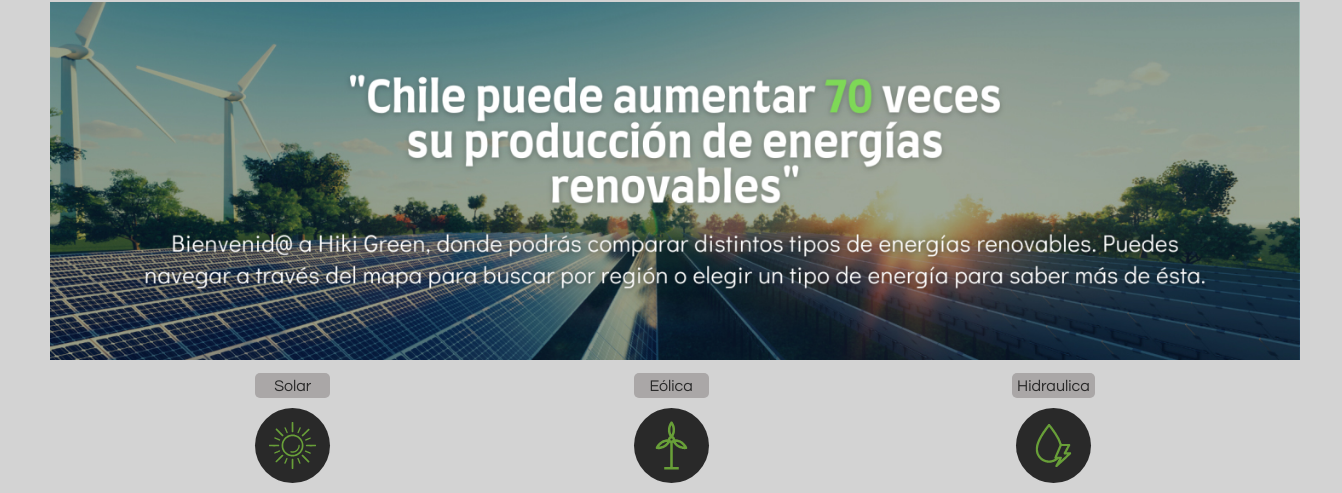
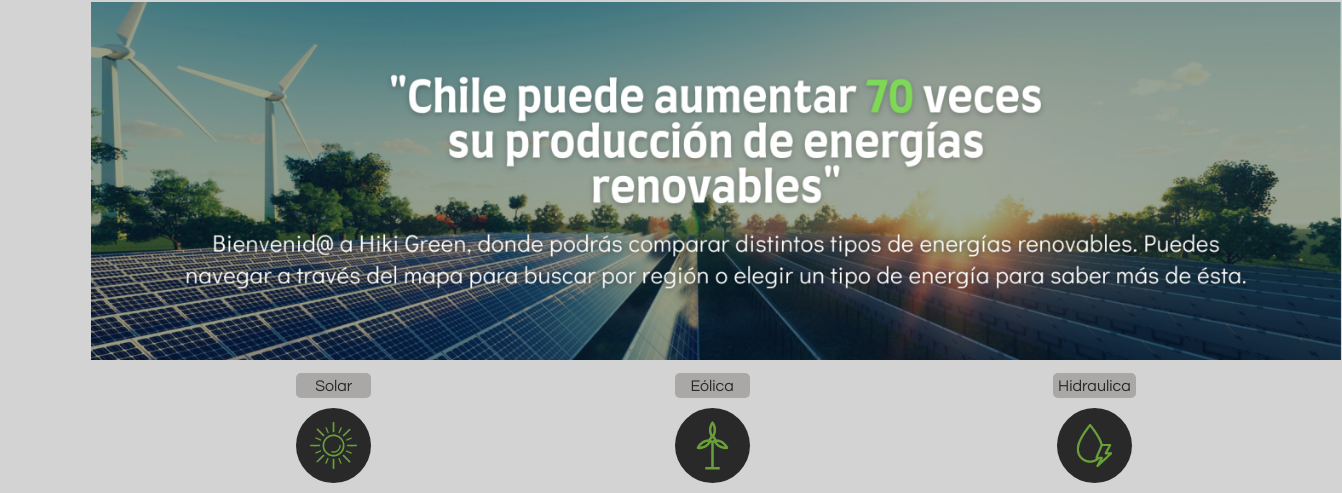
Before and after one commit to pensamientovisual/grupo1, a plain HTML site: page index.html in a window 1280 px wide. Shown: the part 152-645 px from the top of the page, 1342 px wide, since content can reach past the window. Drawn offline with nearby package versions, Linux system fonts and the light colour scheme; a web font is replaced by a local one.

Commit message:
ya quiero pararparte 2

```diff
--- a/aplicacion.js
+++ b/aplicacion.js
@@ -32,6 +32,7 @@ $(document).ready(function(){
       $("#porregion").show();
       var titleComuna = $(this).attr("title");
       $("#tiporegion").text(titleComuna);
+      $("#nombre").text(titleComuna);
       $(".region").each(function(){
         var infoRegion = $(this).attr("info");
         $(infoRegion).hide();
--- a/estilos.css
+++ b/estilos.css
@@ -6,7 +6,7 @@
 #pagina{
     width: 1250px;
     height: 1900px;
-    margin-left: 50px;
+    margin-left: 91px;
     margin-right: 50px;
     margin-bottom: 50px;
 }
```
